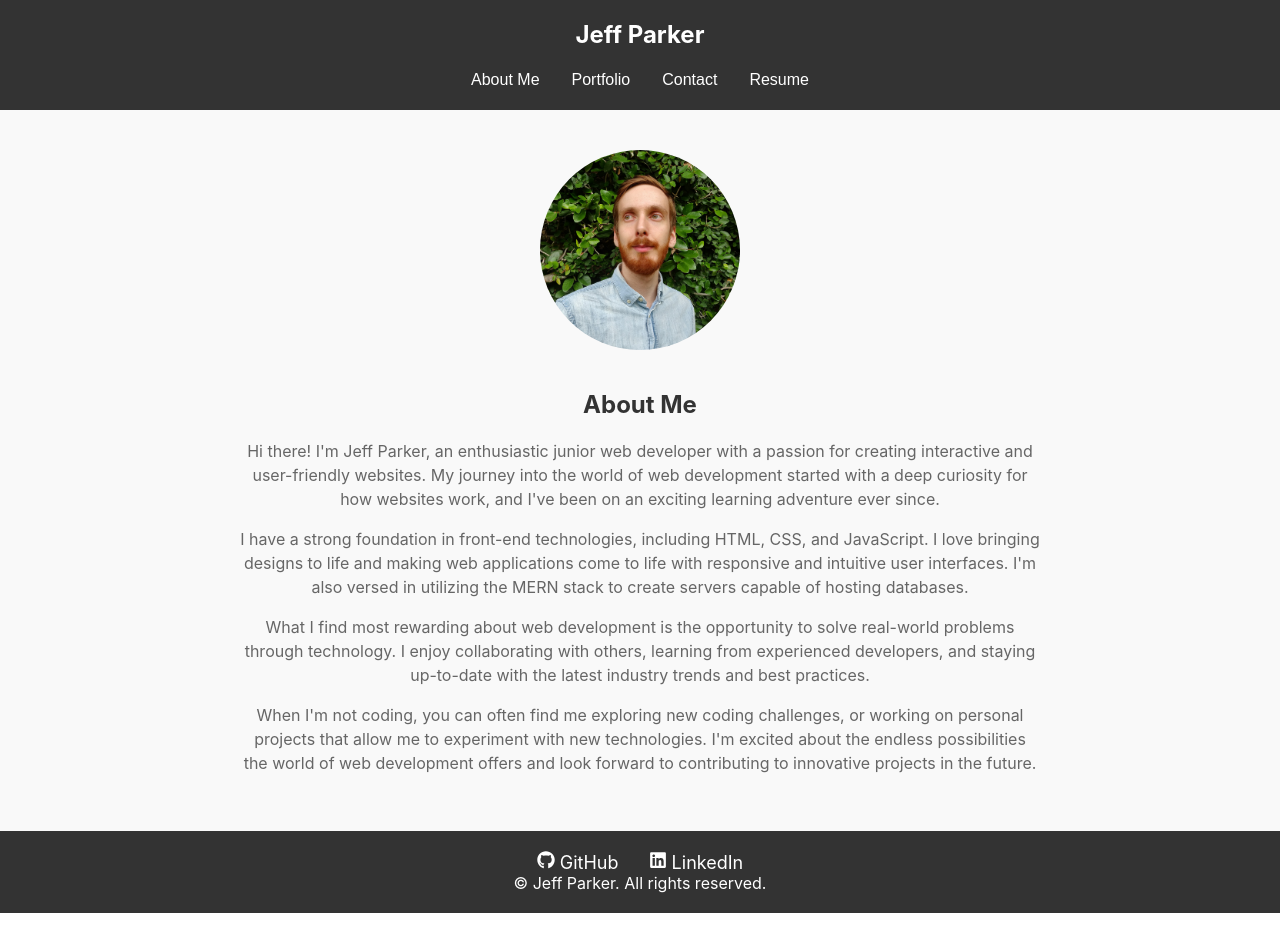
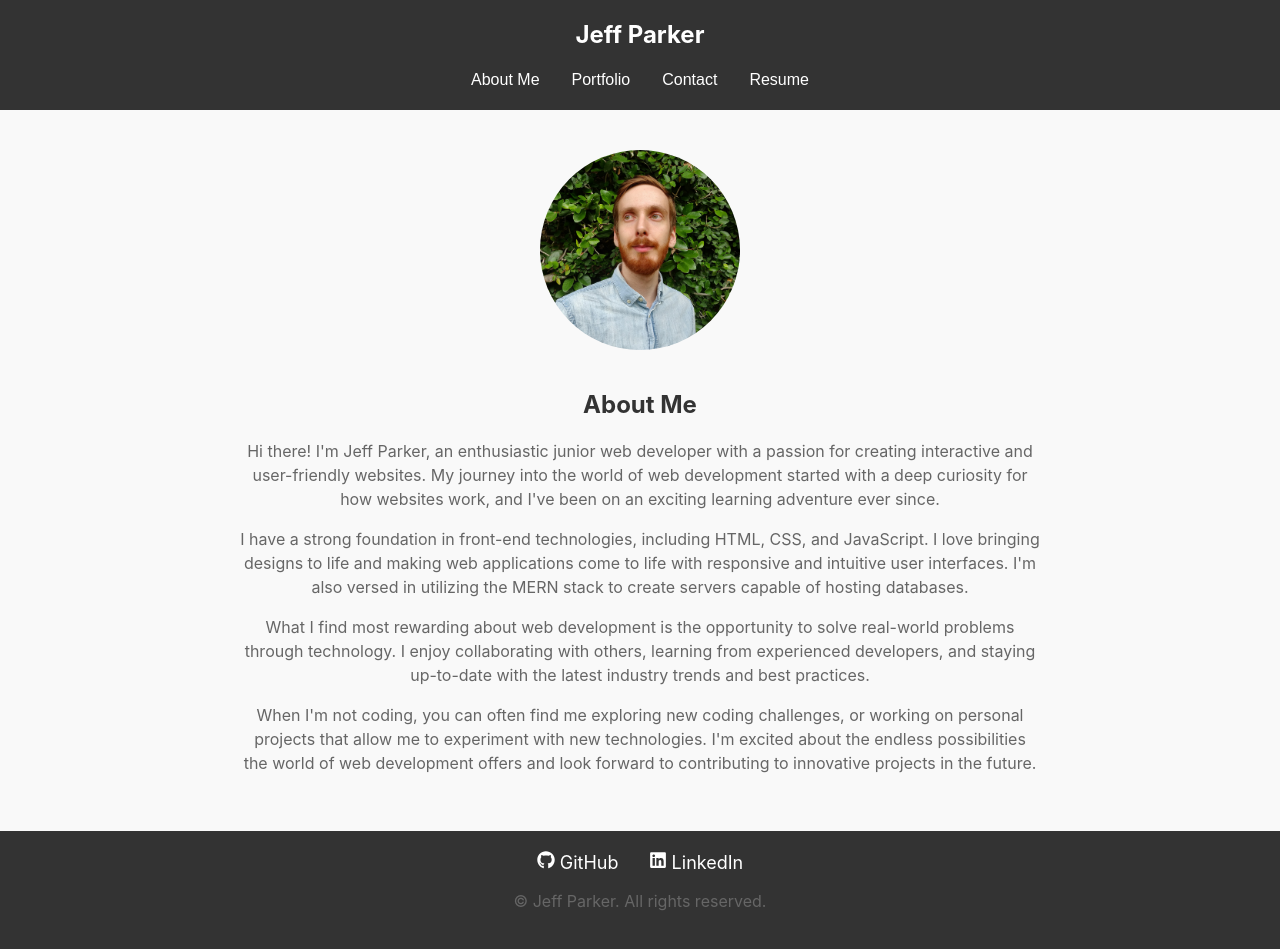
Before and after one commit to jeffrpar/react-portfolio, a React (Create React App) app: page / in a window 1280 px wide. Before the commit the page ends 913 px from the top, so only its background shows below. Built offline with nearby package versions, Linux system fonts and the light colour scheme.

Commit message:
modified html tag

```diff
--- a/src/components/Footer/Footer.js
+++ b/src/components/Footer/Footer.js
@@ -14,7 +14,7 @@ function Footer() {
             <FaLinkedin /> LinkedIn
           </a>
         </div>
-        <span>© Jeff Parker. All rights reserved.</span>
+        <p>© Jeff Parker. All rights reserved.</p>
       </div>
     </footer>
   );
```
